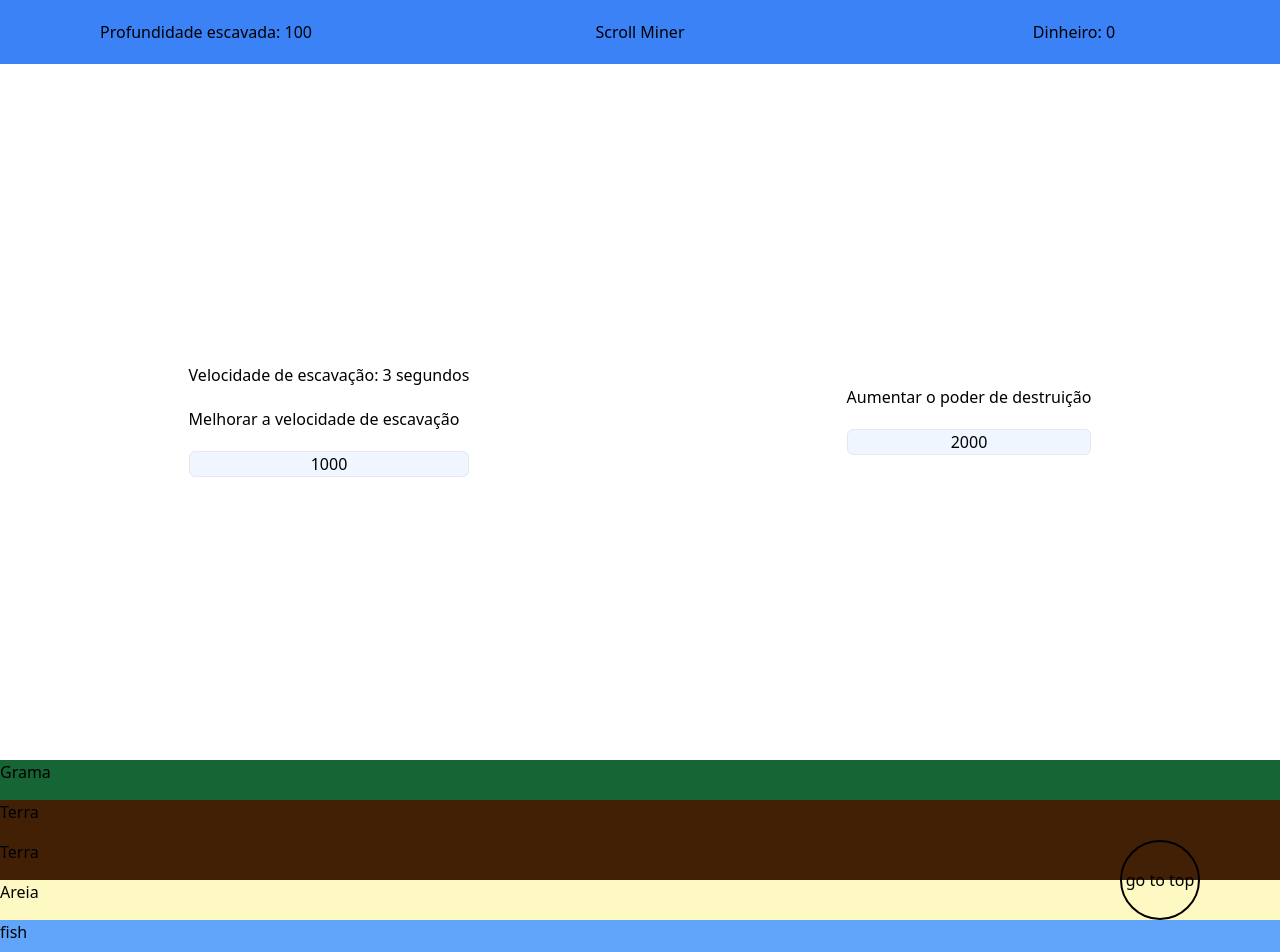
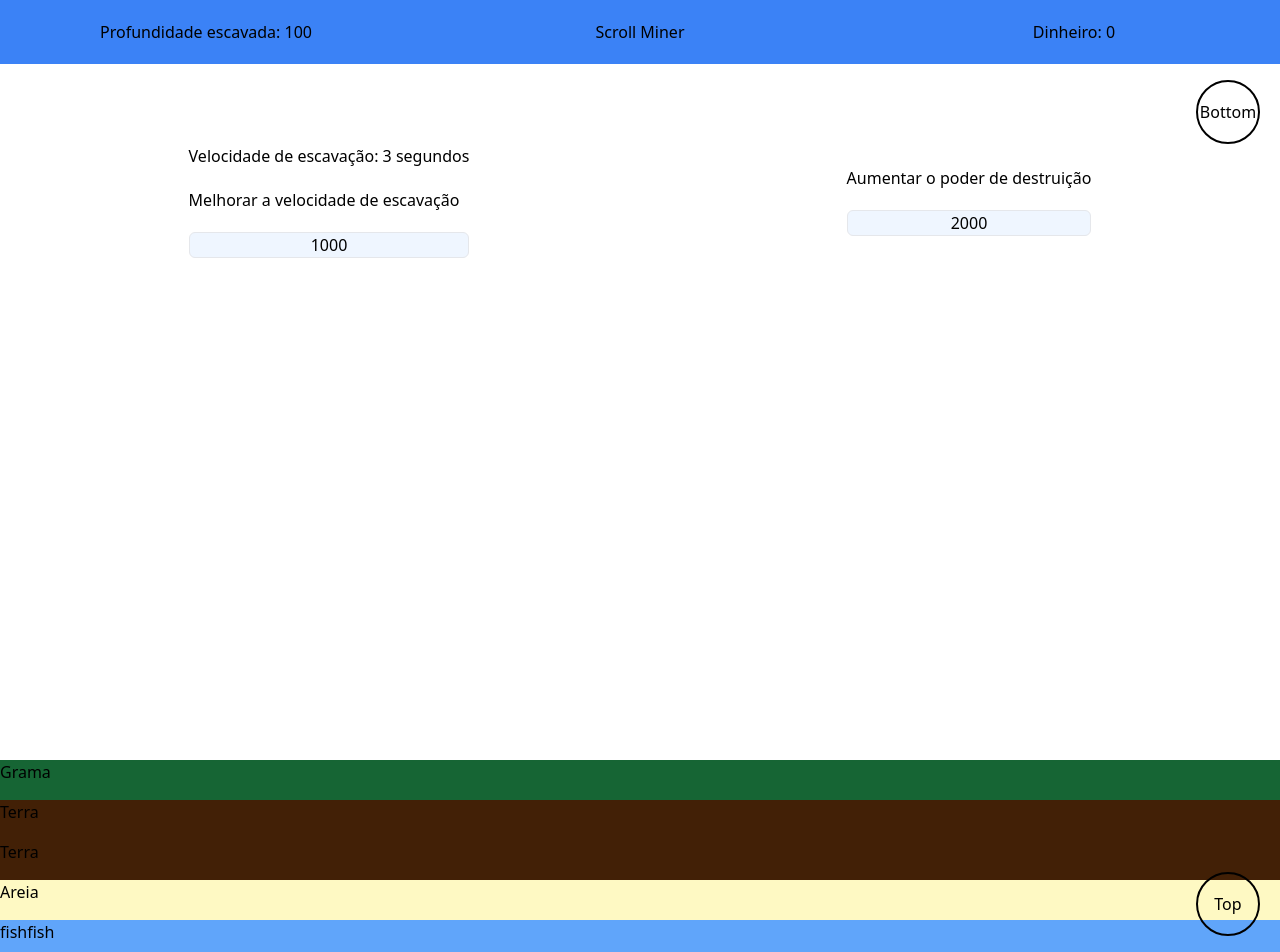
Before and after one commit to Leckller/scrollMiner, a React (Vite) app: page / in a window 1280 px wide. Shown: the top 952 px of the page. Built offline with nearby package versions, Linux system fonts and the light colour scheme.

Commit message:
feat: adicionei uma lógica para geração de items

```diff
--- /dev/null
+++ b/src/components/Anchor.tsx
@@ -0,0 +1,17 @@
+function Anchor({ id, text, bottom = false }
+: { id: string, text: string, bottom?: boolean }) {
+  return (
+    <a
+      className={ `
+        size-16 rounded-full flex justify-center items-center
+        border-2 border-black
+        ${bottom ? 'absolute bottom-16 right-5' : ''}
+      ` }
+      href={ id }
+    >
+      {text}
+    </a>
+  );
+}
+
+export default Anchor;
--- a/src/components/Floor.tsx
+++ b/src/components/Floor.tsx
@@ -1,5 +1,5 @@
 import { Floors } from '../types/floors';
-import { Agua, Areia, Grama, Ouro, Pedra, Terra } from './floors';
+import { Agua, Areia, Grama, Pedra, Terra } from './floors';
 
 function Floor({ type }: { type: Floors }) {
   switch (type) {
@@ -11,8 +11,6 @@ function Floor({ type }: { type: Floors }) {
       return <Areia />;
     case 'pedra':
       return <Pedra />;
-    case 'ouro':
-      return <Ouro />;
     case 'grama':
       return <Grama />;
     default:
--- a/src/components/Header.tsx
+++ b/src/components/Header.tsx
@@ -5,7 +5,7 @@ function Header() {
   const { height, money } = useContext(Context);
   return (
     <header
-      className="fixed min-h-[50px] w-full
+      className="fixed  w-full
       flex flex-row justify-evenly p-[20px]
       bg-blue-500 z-10
       "
@@ -16,7 +16,7 @@ function Header() {
       <article className="w-[40%] flex items-center justify-center">
         <h1>Scroll Miner</h1>
       </article>
-      <article className="w-[30%] flex items-center justify-center">
+      <article className="w-[30%] flex items-center justify-around">
         <p>{`Dinheiro: ${money}`}</p>
       </article>
     </header>
--- a/src/components/Main.tsx
+++ b/src/components/Main.tsx
@@ -4,6 +4,7 @@ import useMiner from '../hooks/useMiner';
 import useTimer from '../hooks/useTimer';
 import Floor from './Floor';
 import Loja from './Loja';
+import Anchor from './Anchor';
 
 function Main() {
   const { height, floors } = useContext(Context);
@@ -12,23 +13,20 @@ function Main() {
   return (
     <main
       id="top"
-      className={ `"flex flex-col justify-evenly ${`h-[${height}]`} relative` }
+      className={ `"flex flex-col justify-evenly md:pt-[0px]
+         pt-[50px] ${`h-[${height}]`} relative` }
     >
-      <div className="h-[95vh] flex pt-[10vh]">
+      <div className="h-[95vh] flex pt-[10vh] flex-col">
+        <article className="w-full flex justify-end pr-[20px]">
+          <Anchor id="#sentinel" text="Bottom" />
+        </article>
         <Loja />
       </div>
       <Floor type="grama" />
       {floors.map((f, i) => (
         <Floor type={ f } key={ f + i } />
       ))}
-      <a
-        href="#top"
-        className="absolute size-20 rounded-full flex justify-center items-center
-        border-2 border-black bottom-20 right-20
-        "
-      >
-        go to top
-      </a>
+      <Anchor id="#top" text="Top" bottom />
       <div className="bg-black h-[5vh]" id="sentinel" />
     </main>
   );
--- a/src/components/floors/Agua.tsx
+++ b/src/components/floors/Agua.tsx
@@ -1,7 +1,21 @@
+import { useEffect, useState } from 'react';
+import { AguaItems } from '../../types/items';
+import randomItem from '../../utils/randomItem';
+
 function Agua() {
+  const [items, setItems] = useState<AguaItems[]>([]);
+  useEffect(() => {
+    const defaultItems:AguaItems[] = ['fish', 'fish'];
+    const random = randomItem(defaultItems, Math.floor(Math.random() * 3));
+    setItems(random);
+  }, []);
   return (
     <article className="w-full h-[5vh] bg-blue-400">
-      <button>fish</button>
+      {items.map((item, index) => (
+        <button key={ item + index }>
+          {item}
+        </button>
+      ))}
     </article>
   );
 }
--- a/src/components/floors/Ouro.tsx
+++ /dev/null
@@ -1,7 +0,0 @@
-function Ouro() {
-  return (
-    <article className="w-full h-[5vh] bg-yellow-400">Ouro</article>
-  );
-}
-
-export default Ouro;
--- a/src/components/floors/index.ts
+++ b/src/components/floors/index.ts
@@ -1,8 +1,7 @@
 import Agua from './Agua';
 import Grama from './Grama';
 import Areia from './Areia';
-import Ouro from './Ouro';
 import Pedra from './Pedra';
 import Terra from './Terra';
 
-export { Agua, Areia, Grama, Ouro, Pedra, Terra };
+export { Agua, Areia, Grama, Pedra, Terra };
--- a/src/types/floors.ts
+++ b/src/types/floors.ts
@@ -1 +1 @@
-export type Floors = 'terra' | 'agua' | 'areia' | 'pedra' | 'ouro' | 'grama';
+export type Floors = 'terra' | 'agua' | 'areia' | 'pedra' | 'grama';
--- /dev/null
+++ b/src/types/items.ts
@@ -0,0 +1,3 @@
+export type AguaItems = 'fish';
+export type TerraItems = 'minhoca';
+export type PedraItems = 'ouro';
--- /dev/null
+++ b/src/utils/randomItem.ts
@@ -0,0 +1,10 @@
+const randomItem = <T>(items: T[], max: number): T[] => {
+  const random = [];
+  for (let i = 0; i <= max; i++) {
+    const randomIndex = Math.floor(Math.random() * items.length);
+    random.push(items[randomIndex]);
+  }
+  return random;
+};
+
+export default randomItem;
```
